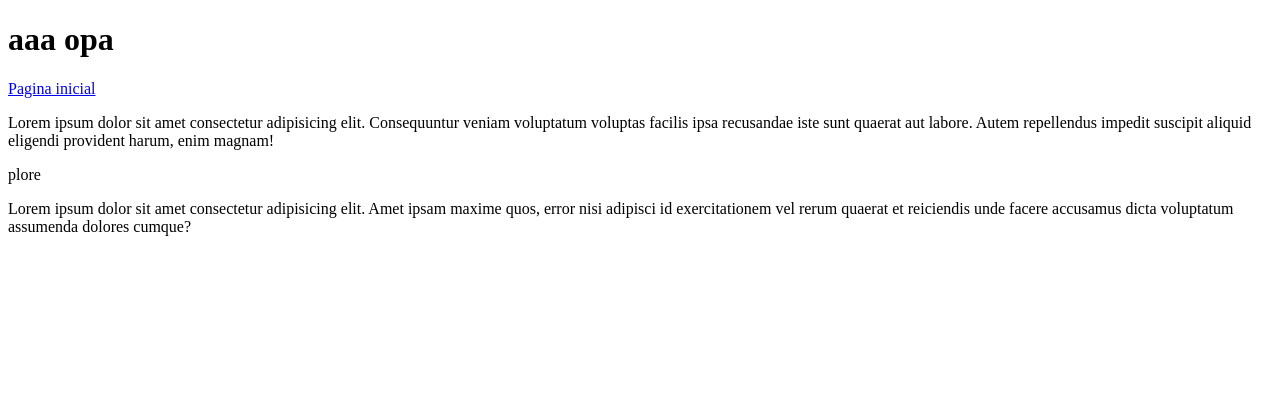
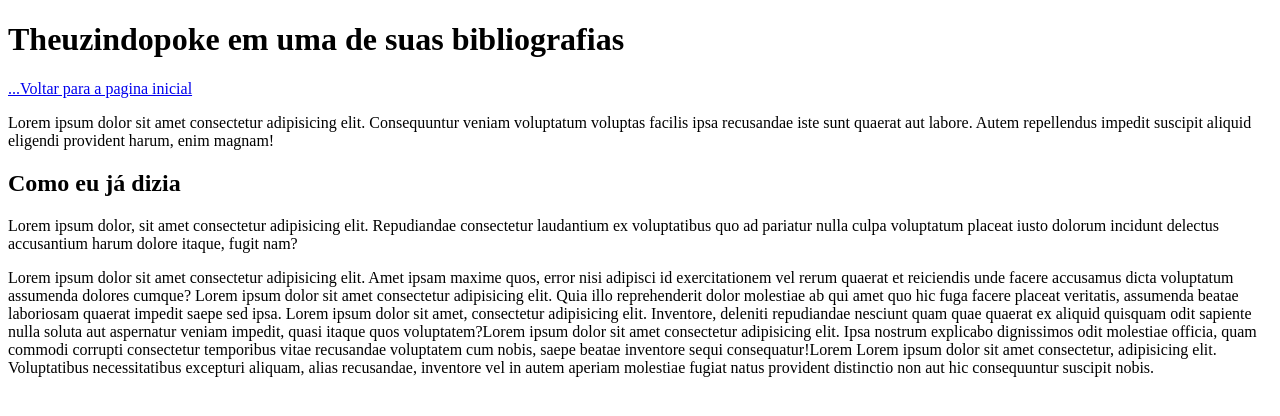
Before and after one commit to matheussilva76/siteteste, a plain HTML site: page sibre.html in a window 1280 px wide. Drawn offline with Linux system fonts and the light colour scheme.

Commit message:
Atendendo a pedidos

```diff
--- a/sibre.html
+++ b/sibre.html
@@ -7,12 +7,13 @@
     <title>Document</title>
 </head>
 <body>
-    <h1>    aaa opa</h1>
-    <a href="index.html">Pagina inicial</a>
+    <h1>Theuzindopoke em uma de suas bibliografias</h1>
+    <a href="index.html">...Voltar para a pagina inicial</a>
     <p>Lorem ipsum dolor sit amet consectetur adipisicing elit. Consequuntur veniam voluptatum voluptas facilis ipsa recusandae iste sunt quaerat aut labore. Autem repellendus impedit suscipit aliquid eligendi provident harum, enim magnam!</p>
-    <p>plore
 
-    </p>
-    <p>Lorem ipsum dolor sit amet consectetur adipisicing elit. Amet ipsam maxime quos, error nisi adipisci id exercitationem vel rerum quaerat et reiciendis unde facere accusamus dicta voluptatum assumenda dolores cumque?</p>
+    <h2>Como eu já dizia</h2>
+    <p>Lorem ipsum dolor, sit amet consectetur adipisicing elit. Repudiandae consectetur laudantium ex voluptatibus quo ad pariatur nulla culpa voluptatum placeat iusto dolorum incidunt delectus accusantium harum dolore itaque, fugit nam?</p>
+
+    <p>Lorem ipsum dolor sit amet consectetur adipisicing elit. Amet ipsam maxime quos, error nisi adipisci id exercitationem vel rerum quaerat et reiciendis unde facere accusamus dicta voluptatum assumenda dolores cumque? Lorem ipsum dolor sit amet consectetur adipisicing elit. Quia illo reprehenderit dolor molestiae ab qui amet quo hic fuga facere placeat veritatis, assumenda beatae laboriosam quaerat impedit saepe sed ipsa. Lorem ipsum dolor sit amet, consectetur adipisicing elit. Inventore, deleniti repudiandae nesciunt quam quae quaerat ex aliquid quisquam odit sapiente nulla soluta aut aspernatur veniam impedit, quasi itaque quos voluptatem?Lorem ipsum dolor sit amet consectetur adipisicing elit. Ipsa nostrum explicabo dignissimos odit molestiae officia, quam commodi corrupti consectetur temporibus vitae recusandae voluptatem cum nobis, saepe beatae inventore sequi consequatur!Lorem Lorem ipsum dolor sit amet consectetur, adipisicing elit. Voluptatibus necessitatibus excepturi aliquam, alias recusandae, inventore vel in autem aperiam molestiae fugiat natus provident distinctio non aut hic consequuntur suscipit nobis.</p>
 </body>
 </html>
```
Also changed, not shown: index.html (+3 -3 lines), vendas.html (deleted, +0 -13 lines).
